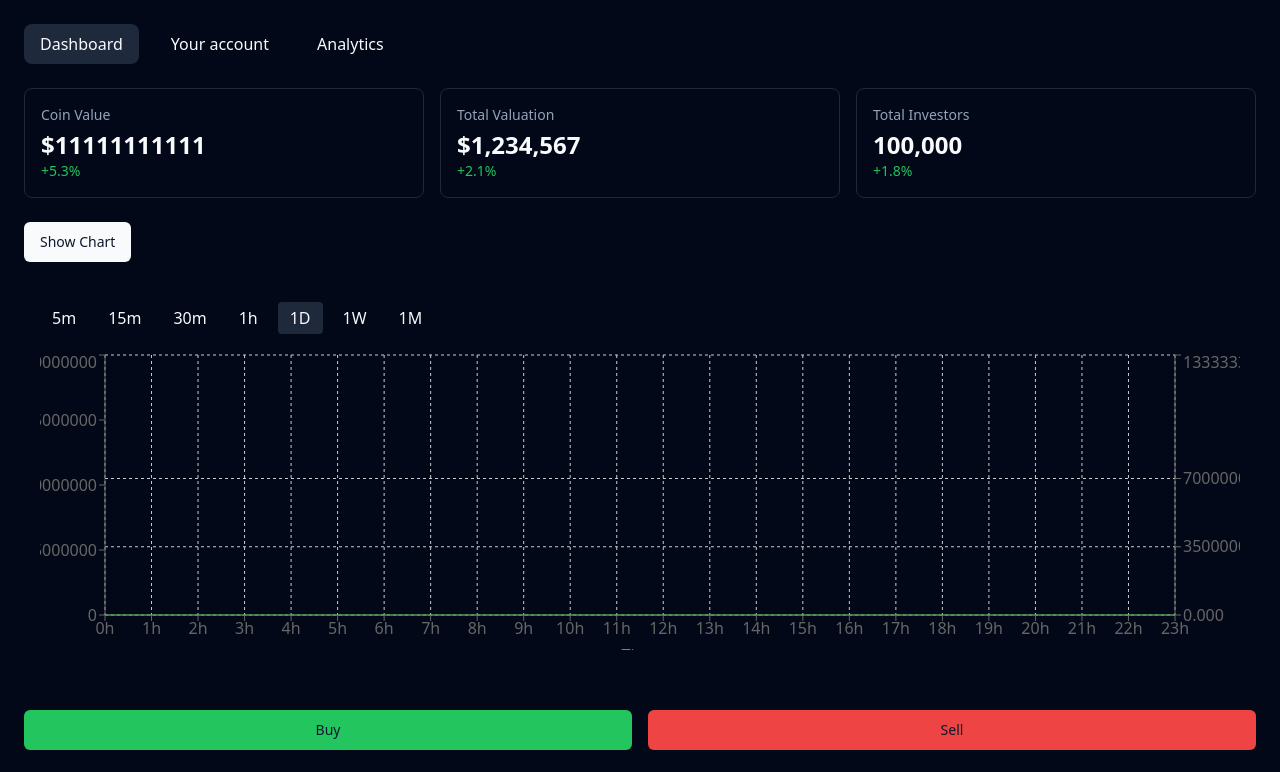
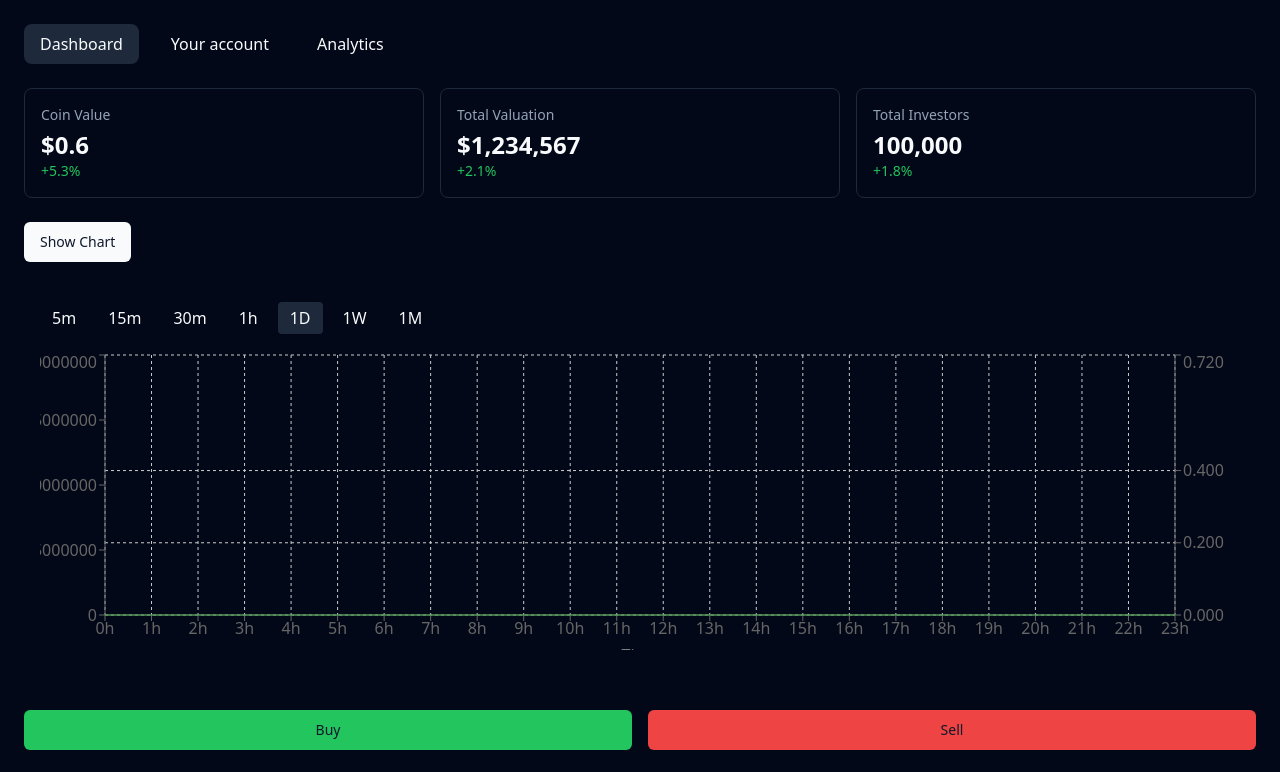
Before and after one commit to brasetz/Brassetz, a React (Vite) app: page / in a window 1280 px wide. Shown: the top 772 px of the page. Built offline with nearby package versions, Linux system fonts and the light colour scheme.

Commit message:
Update Index.tsx

```diff
--- a/src/pages/Index.tsx
+++ b/src/pages/Index.tsx
@@ -13,7 +13,7 @@ const Index = () => {
   const [showChart, setShowChart] = useState(false);
   const [showBuyModal, setShowBuyModal] = useState(false);
   const [showSellModal, setShowSellModal] = useState(false);
-  const COIN_VALUE = 11111111111;
+  const COIN_VALUE = 0.60;
 
   const handleBuy = () => {
     setShowBuyModal(true);
```
